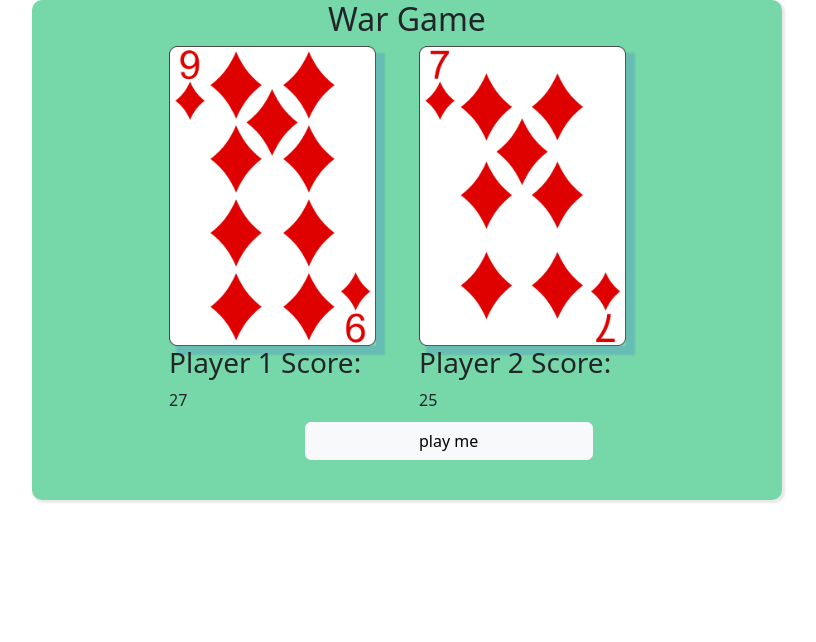
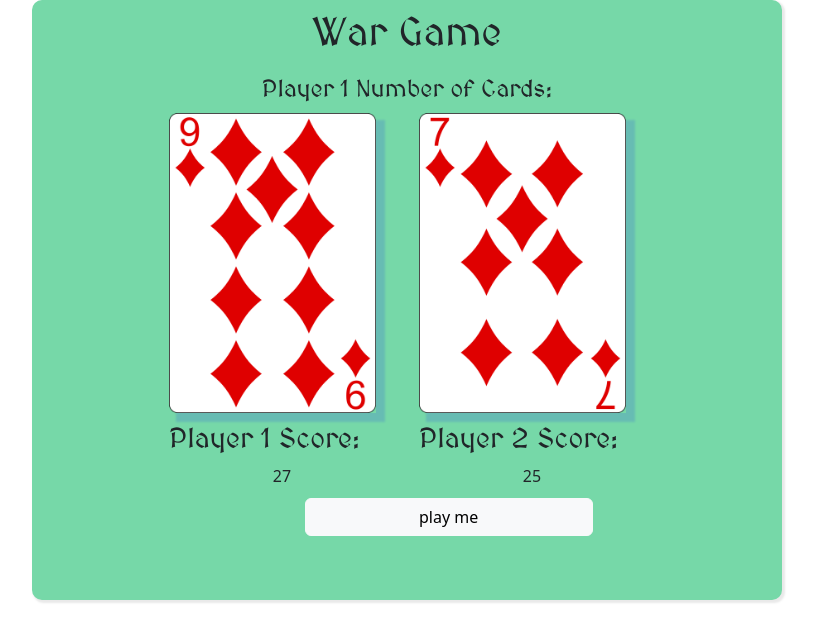
Before and after one commit to alexisatt/War-Game, a website: page public/assets/index.html in a window 1280 px wide. Both pictures are taken after a click on the button "play me". Shown: the whole page, without its empty margins (233-1049 px from the left). Drawn offline with nearby package versions, Linux system fonts and the light colour scheme; no server answers.

Commit message:
final commit

```diff
--- a/public/assets/css/style.css
+++ b/public/assets/css/style.css
@@ -1,7 +1,7 @@
 .container{
     background-color: #76d8a8;
     box-shadow: 2px 2px 2px 1px rgba(87, 87, 87, 0.13);
-    height: 500px;
+    height: 600px;
     width: 750px;
     border-radius: 10px;
 }
@@ -17,3 +17,8 @@
     width: 288px;
     margin-top: 10px;
 }
+
+.medieval-font{
+    font-family: 'MedievalSharp';
+    padding-top:10px;
+}
--- a/public/assets/index.html
+++ b/public/assets/index.html
@@ -7,22 +7,24 @@
     <!-- CSS only -->
     <link href="./css/style.css">
 <link href="https://cdn.jsdelivr.net/npm/bootstrap@5.2.2/dist/css/bootstrap.min.css" rel="stylesheet" integrity="sha384-Zenh87qX5JnK2Jl0vWa8Ck2rdkQ2Bzep5IDxbcnCeuOxjzrPF/et3URy9Bv1WTRi" crossorigin="anonymous">
+<link rel="stylesheet" type="text/css" href="//fonts.googleapis.com/css?family=MedievalSharp" />
 <link rel="stylesheet" type="text/css"  href="./css/style.css">
     <title>War</title>
 </head>
 <body>
     <div class="container">
-        <h2 class="text-center">War Game</h2>
+        <h1 class="text-center medieval-font">War Game</h1>
+        <h4 class="medieval-font text-center" id="announcement"></h4>
        <div class="row d-flex justify-content-center">
             <div class="col-4">
                 <img class="cards" src="./images/cards/black_joker.png"  id="p1Card">
-                <h3>Player 1 Score:</h3>
-                <div type="text"  id="player1Results"></div>
+                <h3 class="medieval-font">Player 1 Score:</h3>
+                <div type="text" class="text-center"  id="player1Results"></div>
             </div>
             <div class="col-4">
                 <img class="cards" src="./images/cards/red_joker.png"  id="p2Card">
-                <h3>Player 2 Score:</h3>
-                <div type="text"  id="player2Results"></div>
+                <h3 class="medieval-font">Player 2 Score:</h3>
+                <div type="text" class="text-center"  id="player2Results"></div>
             </div>
         </div>
 
--- a/public/assets/js/index.js
+++ b/public/assets/js/index.js
@@ -4,8 +4,11 @@ let player2Cards
 let p1Score = 26;
 let p2Score = 26;
 
- document.getElementById('player1Results').innerHTML = p1Score;
+
+
+document.getElementById('player1Results').innerHTML = p1Score;
 document.getElementById('player2Results').innerHTML = p2Score;
+
 
 //Deck with ranks:
 const starterDeck = [
@@ -34,6 +37,7 @@ function initialize_game() {
             //  console.log(player2Cards)
 }
 
+//Fetching our Data
 async function updateScoreByID(obj){
   try{
 const update =
@@ -45,6 +49,7 @@ const update =
   body: JSON.stringify(obj)
 
 })
+
 const result = await update.json()
 console.log(result)
   return result
@@ -103,6 +108,7 @@ async function start_round() {
 
    p1Score--;
    p2Score++;
+   $("#announcement").text("Player 2 Number of Cards:");
 
     const newScoreP1 = await updateScoreByID({score: p1Score, id: 1})
     const newScoreP2 = await updateScoreByID({score: p2Score, id: 2})
@@ -121,6 +127,9 @@ async function start_round() {
 
     p1Score++;
     p2Score--;
+
+    $("#announcement").text("Player 1 Number of Cards:");
+
     const newScoreP1 = await updateScoreByID({score: p1Score, id: 1})
     const newScoreP2 = await updateScoreByID({score: p2Score, id: 2})
     console.groupCollapsed('player 1 wins')
@@ -136,10 +145,10 @@ async function start_round() {
     sendScores()
 
   } else {
-    // alert("TIE!")
+
     console.log('WAR!');
-    console.log(player1Cards)
-    console.log(player2Cards)
+    $("#announcement").text("Tie");
+
     const newScoreP1 = await updateScoreByID({score: p1Score, id: 1})
     const newScoreP2 = await updateScoreByID({score: p2Score, id: 2})
     const finalScore = await getData()
```
Also changed, not shown: api-routes.js (+3 -6 lines), public/assets/finalScore.html (deleted, +0 -12 lines), public/assets/start.html (+31 -3 lines), public/assets/images/king.png (added), public/assets/images/queen.png (added).
